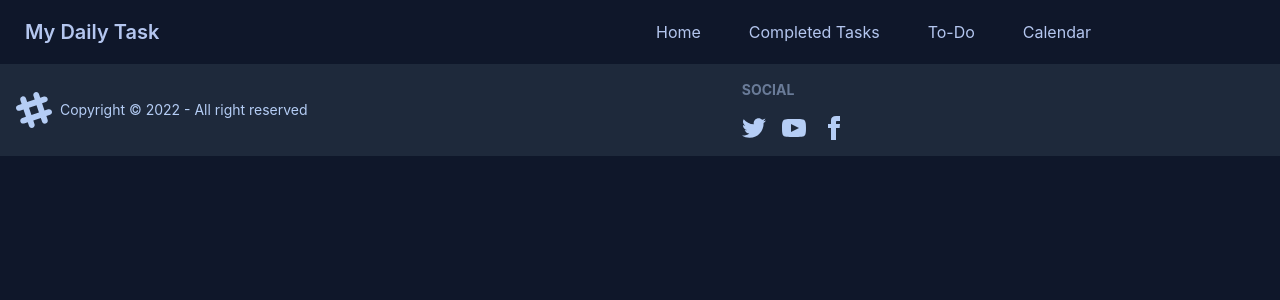
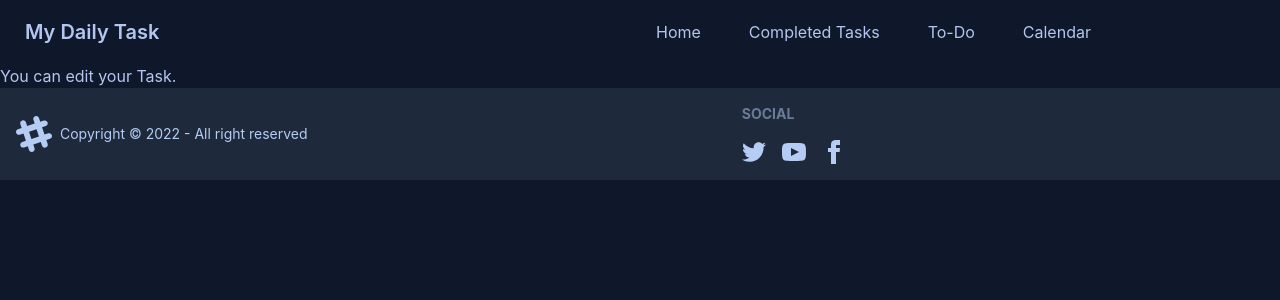
Before and after one commit to mohiuddin2721/daily-task, a React (Create React App) app: page /editeTask/1 in a window 1280 px wide. Shown: the top 300 px of the page. Built offline with nearby package versions, Linux system fonts and the light colour scheme.

Commit message:
editTask component are created

```diff
--- a/src/App.js
+++ b/src/App.js
@@ -8,6 +8,7 @@ import Home from './components/home/Home';
 import CompletedTasks from './components/home/CompletedTasks';
 import ToDo from './components/home/ToDo';
 import Calendars from './components/home/Calendars';
+import EditeTask from './components/home/EditeTask';
 
 function App() {
   return (
@@ -17,6 +18,7 @@ function App() {
         <Route path='/' element={<Home></Home>}></Route>
         <Route path='completedTasks' element={<CompletedTasks></CompletedTasks>}></Route>
         <Route path='toDo' element={<ToDo></ToDo>}></Route>
+        <Route path='editeTask/:id' element={<EditeTask></EditeTask>}></Route>
         <Route path='calender' element={<Calendars></Calendars>}></Route>
       </Routes>
       <Footer></Footer>
--- /dev/null
+++ b/src/components/home/EditeTask.js
@@ -0,0 +1,11 @@
+import React from 'react';
+
+const EditeTask = () => {
+    return (
+        <div>
+            <p>You can edit your Task.</p>
+        </div>
+    );
+};
+
+export default EditeTask;
--- a/src/components/home/SingleTask.js
+++ b/src/components/home/SingleTask.js
@@ -1,6 +1,7 @@
 import React from 'react';
 import { AiOutlineCheckCircle } from 'react-icons/ai';
 import { FaRegEdit } from 'react-icons/fa';
+import { Link } from 'react-router-dom';
 
 const SingleTask = ({ t, completeButton, editedButton }) => {
     return (
@@ -11,7 +12,7 @@ const SingleTask = ({ t, completeButton, editedButton }) => {
                 <span className='text-right mr-6 text-sm'>{t?.date}</span>
                 <span>
                     <button onClick={() => completeButton(t._id, t)}><AiOutlineCheckCircle className='text-red-500 mr-2 text-lg'></AiOutlineCheckCircle></button>
-                    <button onClick={() => editedButton(t._id, t)} className='text-green-500 ml-2 text-lg'><FaRegEdit></FaRegEdit></button>
+                    <Link to={`/editeTask/${t._id}`}><button className='text-green-500 ml-2 text-lg'><FaRegEdit></FaRegEdit></button></Link>
                 </span>
             </div>
         </div>
--- a/src/components/home/ToDo.js
+++ b/src/components/home/ToDo.js
@@ -3,11 +3,9 @@ import { useForm } from 'react-hook-form';
 import { useQuery } from 'react-query';
 import { toast } from 'react-toastify';
 import Loading from './Loading';
-import { useParams } from 'react-router-dom';
 import SingleTask from './SingleTask';
 
 const ToDo = () => {
-    const { id } = useParams();
     const { register, formState: { errors }, handleSubmit } = useForm();
     const current = new Date();
 
@@ -65,10 +63,6 @@ const ToDo = () => {
 
     }
 
-    const editedButton = (id, data) => {
-
-    }
-
     return (
         <div className='min-h-screen'>
             <h1 className='font-bold text-purple-600 text-2xl mt-4 ml-8'>Add Your daily tasks</h1>
@@ -118,7 +112,6 @@ const ToDo = () => {
                             key={t._id}
                             t={t}
                             completeButton={completeButton}
-                            editedButton={editedButton}
                         ></SingleTask>)
                     }
                 </div>
```
